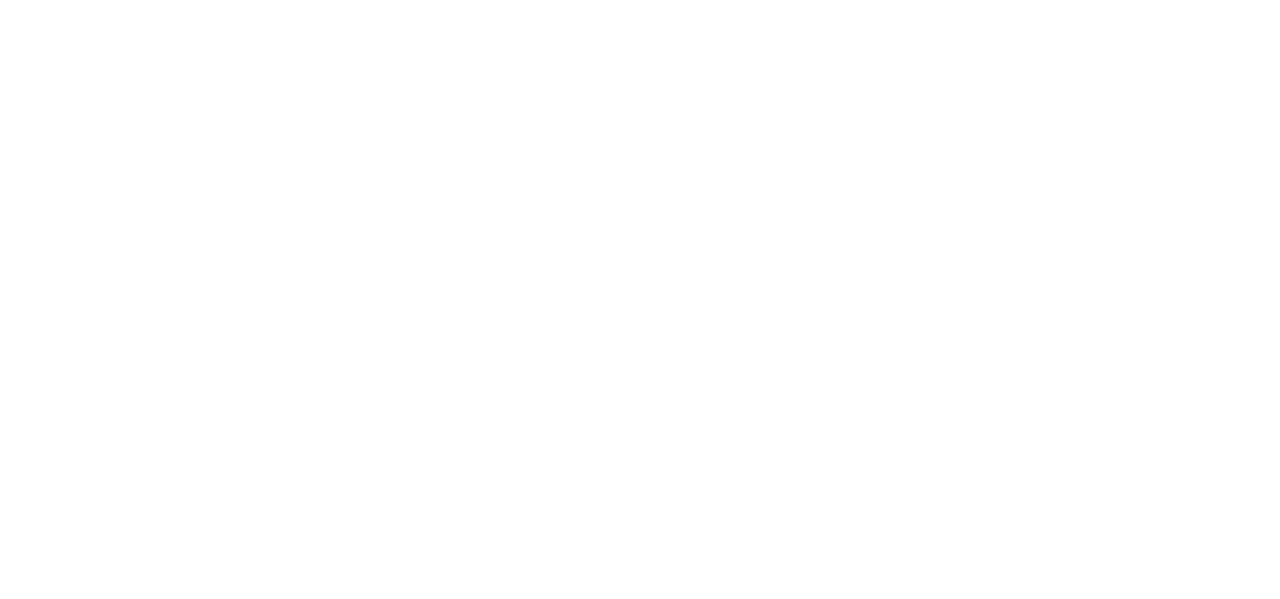
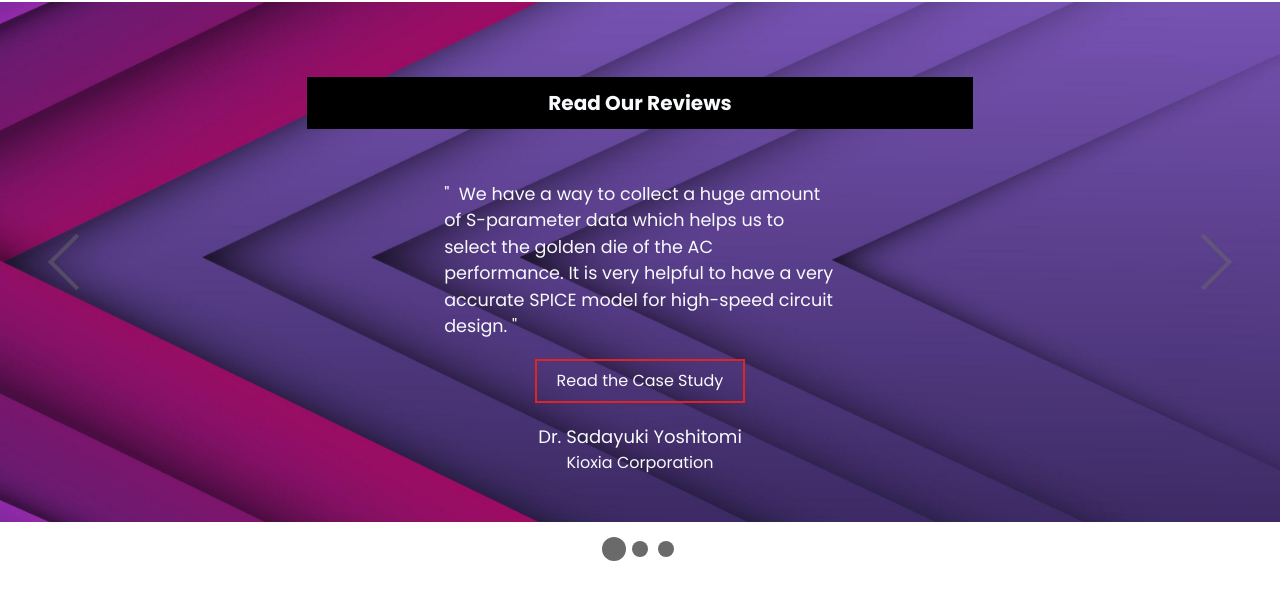
Before and after one commit to AlokPrasanna/Engineering_Products_Website_Frontend, a React (Vite) app: page /product-simulation in a window 1280 px wide. Shown: the part 1448-2047 px from the top of the page. Before the commit the page ends 1450 px from the top, so only its background shows below. Built offline with nearby package versions, Linux system fonts and the light colour scheme.

Commit message:
Created Reviews section and ReviewCard Component

```diff
--- /dev/null
+++ b/src/components/molecules/ReviewCard/ReviewCard.tsx
@@ -0,0 +1,33 @@
+import React from 'react'
+import { Link } from 'react-router-dom';
+
+// ---------- Interface ----------
+interface ReviewCardProps {
+    name:string;
+    position:string;
+    comment:string;
+    url:string
+
+}
+
+const ReviewCard:React.FC<ReviewCardProps> = ({ name , position , comment , url}) => {
+  return (
+    <div className='flex items-center justify-center w-full'>
+      <div className='flex flex-col items-center justify-center w-[65%]'>
+        <h1 className='bg-black w-[80%] px-5 py-3 text-center text-xl font-bold text-slate-50'>Read Our Reviews</h1>
+        <div
+            className='flex items-center justify-end w-[65%] mt-5 px-10 py-8'
+        >
+            <div className='flex flex-col items-center justify-center'>
+                <p className='w-[85%] break-words text-[1.1rem] text-slate-50'>"&nbsp;{comment}&nbsp;"</p>
+                <button className='mt-5 mb-5 px-5 py-2 border-2 border-red-600 text-slate-50 transition-colors duration-300 hover:bg-red-600'><Link to={url}>Read the Case Study</Link></button>
+                <h3 className='text-slate-50 text-lg'>{name}</h3>
+                <h5 className='text-slate-50 text-md'>{position}</h5>
+            </div>
+        </div>
+      </div>
+    </div>
+  )
+}
+
+export default ReviewCard
--- a/src/components/molecules/index.ts
+++ b/src/components/molecules/index.ts
@@ -6,6 +6,7 @@ import LatestInovationCard from "./LatestInovationCard/LatestInovationCard";
 import ServiceCard from "./ServicesCard/ServicesCard";
 import ImageSlider from "./ImageSlider/ImageSlider";
 import FlexceptCard from "./FlexceptCard/FlexceptCard";
+import ReviewCard from "./ReviewCard/ReviewCard";
 import Footer from "./Footer/Footer";
 
 // -------------------- Exports --------------------
@@ -17,5 +18,6 @@ export {
     ServiceCard,
     ImageSlider,
     FlexceptCard,
+    ReviewCard,
     Footer,
 }
--- a/src/constant/Images.tsx
+++ b/src/constant/Images.tsx
@@ -24,6 +24,7 @@ const Images = {
     service8:"/Images/8ass.png",
     simulationHeader:"/Images/simulation-header.jpg",
     laptop:"/Images/lap.png",
+    userReviews:"/Images/userReviews.jpg",
     footer:"/Images/footer.png",
 }
 
--- a/src/pages/ProductSimulation/ProductSimulation.tsx
+++ b/src/pages/ProductSimulation/ProductSimulation.tsx
@@ -1,8 +1,11 @@
 // -------------------- Imports --------------------
 import React from 'react';
 import { Images, Videos } from '../../constant';
-import { FlexceptCard } from '../../components/molecules';
+import { FlexceptCard, ReviewCard } from '../../components/molecules';
 import "./productSimulation.css"
+import AwesomeSlider from 'react-awesome-slider';
+import 'react-awesome-slider/dist/styles.css';
+import 'react-awesome-slider/dist/custom-animations/fall-animation.css'
 
 const ProductSimulation: React.FC = () => {
   return (
@@ -113,6 +116,68 @@ const ProductSimulation: React.FC = () => {
           </div>
         </div>
       </section>
+
+      {/* Reviews */}
+      <section className='mt-0 mb-[80px]'>
+        <AwesomeSlider
+          className='h-[65vh] w-full'
+          animation="fall"
+          bullets={true}
+          organicArrows={true}
+        >
+          <div
+            className='h-full mt-[150px]'
+            style={{
+              backgroundImage:`url(${Images.userReviews})`,
+              backgroundSize: 'cover',
+              backgroundPosition: 'center',
+            }}
+          >
+            <ReviewCard
+              name='Dr. Sadayuki Yoshitomi'
+              position='Kioxia Corporation'
+              comment=' We have a way to collect a huge amount of S-parameter
+                        data which helps us to select the golden die of the AC performance.
+                        It is very helpful to have a very accurate SPICE model for high-speed circuit design.'
+              url="/"
+            />
+            </div>
+            <div
+            className='h-full mt-[150px]'
+            style={{
+              backgroundImage:`url(${Images.userReviews})`,
+              backgroundSize: 'cover',
+              backgroundPosition: 'center',
+            }}
+          >
+            <ReviewCard
+              name='Amit Singh'
+              position='Technical Staff Nokia Bell Labs'
+              comment=' I used GoldenGate day-in and day-out for all of my W-band mmWave circuit and system-level
+                        simulations to do system-level linearity, noise figure,
+                        and other characterizations across the frequency ranges.'
+              url="/"
+            />
+            </div>
+            <div
+            className='h-full mt-[150px]'
+            style={{
+              backgroundImage:`url(${Images.userReviews})`,
+              backgroundSize: 'cover',
+              backgroundPosition: 'center',
+            }}
+          >
+            <ReviewCard
+              name='David Brown'
+              position='Systems Integration Engineer Analog Devices'
+              comment=' A full-up workspace in PathWave System Design
+                        with our Sys-Parameters models speeds everything up.
+                        Its a step beyond anything we have seen out there for RF system reference designs.'
+              url="/"
+            />
+            </div>
+        </AwesomeSlider>
+      </section>
     </div>
   )
 }
```
Also changed, not shown: public/Images/userReviews.jpg (added).
